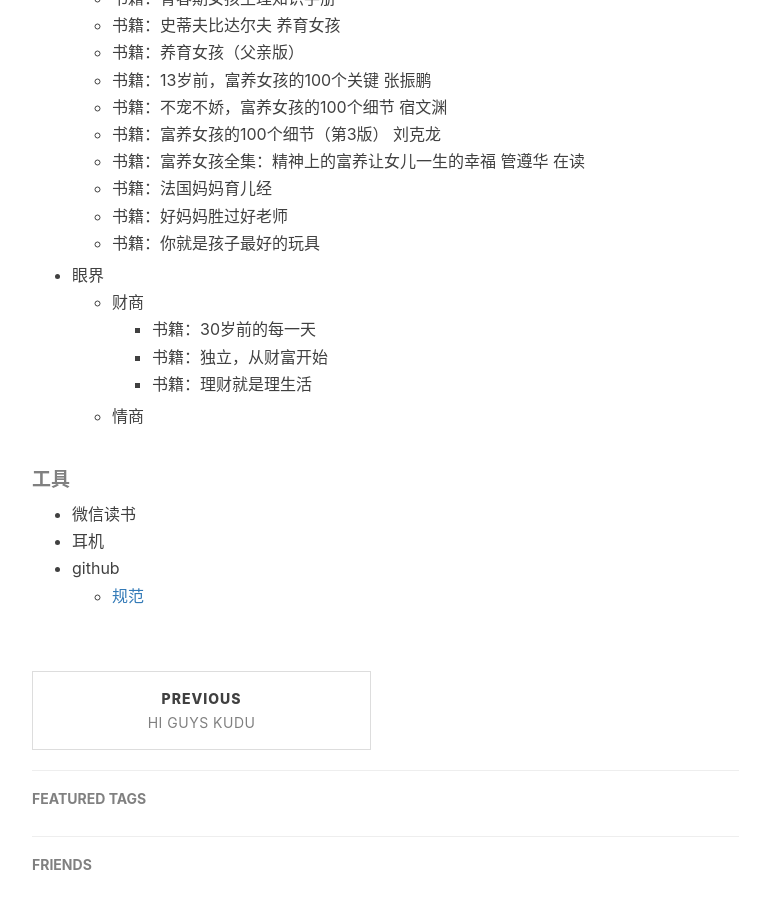
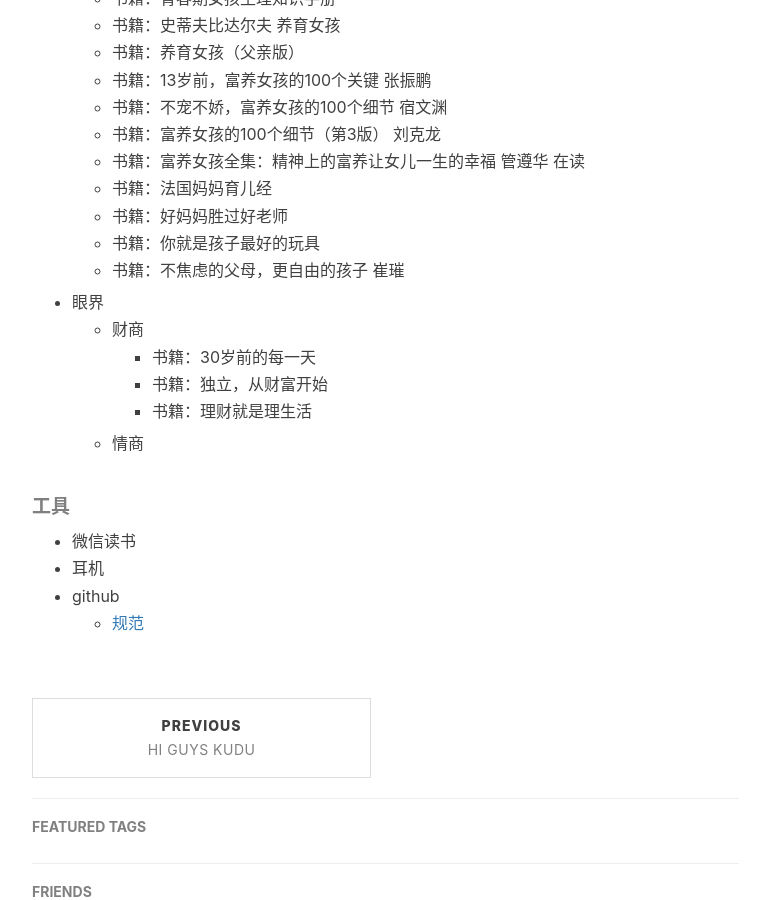
Before and after one commit to feature2018/feature2018.github.io, a Jekyll site: the page built from _posts/2021-02-01-Hi-Guys-target.md, in a window 1280 px wide and 900 px high, scrolled down 1442 px. Shown: the whole window, without its empty margins (233-1003 px from the left). Built offline with Jekyll 4.4.1, drawn with Linux system fonts in a browser that asks for light colours; nearby versions of some CDN libraries; our own code applies the rules of GitHub Pages for plain Markdown files; comment, search, counter and statistics services are not loaded.

Commit message:
不焦虑的父母，更自由的孩子

```diff
--- a/_posts/2021-02-01-Hi-Guys-target.md
+++ b/_posts/2021-02-01-Hi-Guys-target.md
@@ -44,6 +44,7 @@
   - 书籍：法国妈妈育儿经
   - 书籍：好妈妈胜过好老师
   - 书籍：你就是孩子最好的玩具
+  - 书籍：不焦虑的父母，更自由的孩子 崔璀
 - 眼界
   - 财商
     - 书籍：30岁前的每一天
```
